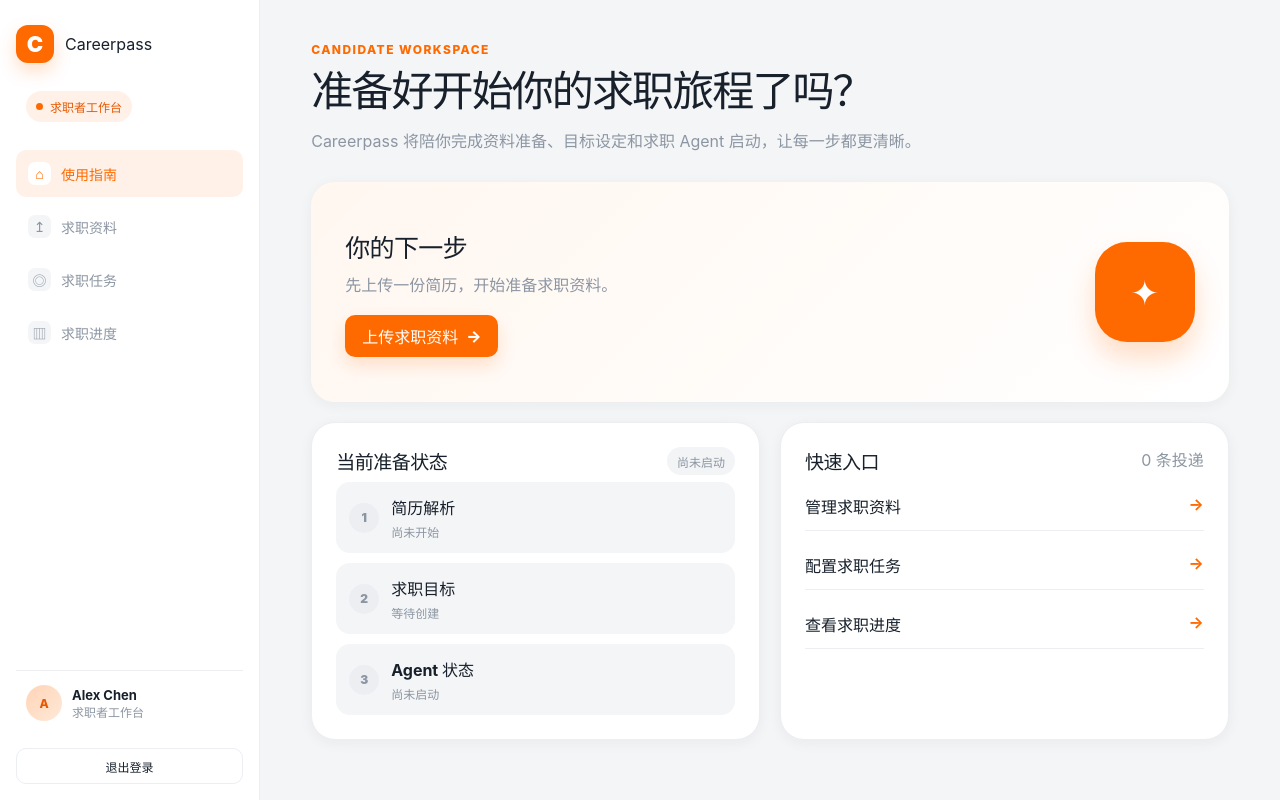
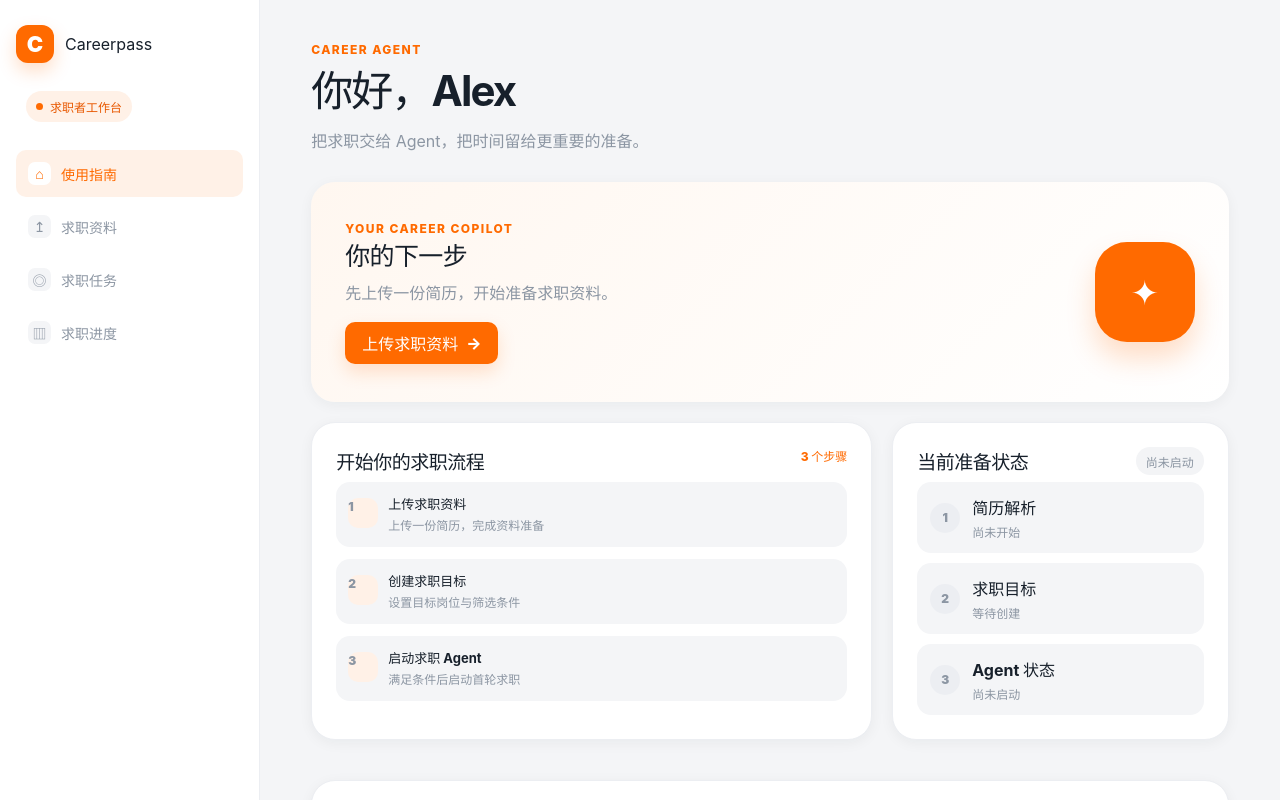
Before and after one commit to mingyuexinc/Careerpass, a React (Vite) app in the folder careerpass-frontend/: page /login in a window 1280 px wide. Both pictures are taken after typing "Sample", "Sample123" into the empty fields and a click on the button "登录". Shown: the top 800 px of the page. Built offline with nearby package versions, Linux system fonts and the light colour scheme.

Commit message:
fix(frontend): restore guide page layout

```diff
--- a/careerpass-frontend/src/pages/candidate/CandidateHomePage.tsx
+++ b/careerpass-frontend/src/pages/candidate/CandidateHomePage.tsx
@@ -3,24 +3,66 @@ import { PageHeader } from "../../components/PageHeader";
 import { LoadingState, StatusBadge } from "../../components/ui";
 import { agentStatusMeta, resumeStatusMeta } from "../../domain/mappings";
 import { useWorkspaceRefresh } from "../../features/workspace/useWorkspaceRefresh";
+import { useAuthStore } from "../../stores/auth-store";
 import { useWorkspaceStore } from "../../stores/workspace-store";
 
 export function CandidateHomePage() {
   useWorkspaceRefresh();
+  const user = useAuthStore((state) => state.user);
   const { initialized, resume, jobGoal, agentStatus, applications } = useWorkspaceStore(
     (state) => state,
   );
   if (!initialized) return <LoadingState />;
   const status = agentStatusMeta[agentStatus];
+  const firstName = user?.displayName.split(" ")[0] ?? "求职者";
+  const resumeParsed = resume?.parseStatus === "succeeded";
+  const agentStarted = agentStatus === "running" || agentStatus === "finished";
+  const nextStep =
+    agentStatus === "finished"
+      ? { to: "/candidate/progress", label: "查看求职进度" }
+      : resumeParsed
+        ? { to: "/candidate/job-goal", label: "进入求职任务" }
+        : { to: "/candidate/documents", label: "上传求职资料" };
+  const flowSteps = [
+    {
+      title: "上传求职资料",
+      description: resumeParsed
+        ? "简历解析成功，画像已就绪"
+        : resume?.parseStatus === "processing" || resume?.parseStatus === "uploading"
+          ? "简历正在解析，请稍候"
+          : resume?.parseStatus === "failed"
+            ? "简历解析未完成，请重新上传"
+            : "上传一份简历，完成资料准备",
+      done: resumeParsed,
+    },
+    {
+      title: "创建求职目标",
+      description: jobGoal ? "求职目标已创建" : "设置目标岗位与筛选条件",
+      done: Boolean(jobGoal),
+    },
+    {
+      title: "启动求职 Agent",
+      description:
+        agentStatus === "finished"
+          ? "目标 Offer 已达成，系统已结束本轮运行"
+          : agentStatus === "running"
+            ? "Agent 正在持续推进求职"
+            : agentStatus === "ready"
+              ? "启动条件已满足，可以启动 Agent"
+              : "满足条件后启动首轮求职",
+      done: agentStarted,
+    },
+  ];
   return (
     <div className="page-view">
       <PageHeader
-        eyebrow="CANDIDATE WORKSPACE"
-        title="准备好开始你的求职旅程了吗？"
-        description="Careerpass 将陪你完成资料准备、目标设定和求职 Agent 启动，让每一步都更清晰。"
+        eyebrow="CAREER AGENT"
+        title={`你好，${firstName}`}
+        description="把求职交给 Agent，把时间留给更重要的准备。"
       />
       <section className="hero-card">
         <div>
+          <div className="eyebrow">YOUR CAREER COPILOT</div>
           <h2>你的下一步</h2>
           <p>
             {agentStatus === "finished"
@@ -29,31 +71,43 @@ export function CandidateHomePage() {
                 ? "简历已准备好，可以创建求职目标。"
                 : "先上传一份简历，开始准备求职资料。"}
           </p>
-          <Link
-            className="button button-primary inline-button"
-            to={
-              resume?.parseStatus === "succeeded"
-                ? "/candidate/job-goal"
-                : "/candidate/documents"
-            }
-          >
-            {resume?.parseStatus === "succeeded" ? "进入求职任务" : "上传求职资料"}{" "}
-            <span>→</span>
+          <Link className="button button-primary inline-button" to={nextStep.to}>
+            {nextStep.label} <span>→</span>
           </Link>
         </div>
         <div className="hero-orb">✦</div>
       </section>
-      <section className="panel-grid">
+      <section className="two-col">
+        <article className="panel">
+          <div className="panel-heading">
+            <h2>开始你的求职流程</h2>
+            <span className="panel-heading-note">3 个步骤</span>
+          </div>
+          <div className="guide-step-list">
+            {flowSteps.map((step, index) => (
+              <div
+                className={`guide-step ${step.done ? "is-done" : ""}`}
+                key={step.title}
+              >
+                <span className="guide-step-marker">{step.done ? "✓" : index + 1}</span>
+                <div>
+                  <strong>{step.title}</strong>
+                  <span>{step.description}</span>
+                </div>
+              </div>
+            ))}
+          </div>
+        </article>
         <article className="panel">
           <div className="panel-heading">
             <h2>当前准备状态</h2>
             <StatusBadge tone={status.tone}>{status.label}</StatusBadge>
           </div>
           <div className="state-list">
-            <div className="state-row">
-              <span className="state-marker">
-                {resume?.parseStatus === "succeeded" ? "✓" : "1"}
-              </span>
+            <div
+              className={`state-row ${resumeParsed ? "done" : resume ? "active" : ""}`}
+            >
+              <span className="state-marker">{resumeParsed ? "✓" : "1"}</span>
               <div>
                 <strong>简历解析</strong>
                 <span>
@@ -61,16 +115,20 @@ export function CandidateHomePage() {
                 </span>
               </div>
             </div>
-            <div className="state-row">
+            <div
+              className={`state-row ${jobGoal ? "done" : resumeParsed ? "active" : ""}`}
+            >
               <span className="state-marker">{jobGoal ? "✓" : "2"}</span>
               <div>
                 <strong>求职目标</strong>
                 <span>{jobGoal ? "已创建" : "等待创建"}</span>
               </div>
             </div>
-            <div className="state-row">
+            <div
+              className={`state-row ${agentStatus === "finished" ? "done" : agentStarted || agentStatus === "ready" ? "active" : ""}`}
+            >
               <span className="state-marker">
-                {agentStatus === "finished" ? "✓" : "3"}
+                {agentStatus === "finished" ? "✓" : agentStatus === "running" ? "…" : "3"}
               </span>
               <div>
                 <strong>Agent 状态</strong>
@@ -79,23 +137,17 @@ export function CandidateHomePage() {
             </div>
           </div>
         </article>
-        <article className="panel">
-          <div className="panel-heading">
-            <h2>快速入口</h2>
-            <span className="muted-text">{applications.length} 条投递</span>
-          </div>
-          <div className="quick-links">
-            <Link to="/candidate/documents">
-              管理求职资料 <span>→</span>
-            </Link>
-            <Link to="/candidate/job-goal">
-              配置求职任务 <span>→</span>
-            </Link>
-            <Link to="/candidate/progress">
-              查看求职进度 <span>→</span>
-            </Link>
-          </div>
-        </article>
+      </section>
+      <section className="panel guide-summary">
+        <div className="panel-heading">
+          <h2>产品流程说明</h2>
+          <span className="panel-heading-note">Careerpass</span>
+        </div>
+        <p className="page-subtitle">
+          本页面展示从资料准备、求职目标创建到 Agent
+          推进求职进度的完整流程。岗位匹配结果和投递数据将在求职进度页面中展示。
+        </p>
+        <span className="muted-text">当前已有 {applications.length} 条投递记录。</span>
       </section>
     </div>
   );
--- a/careerpass-frontend/src/pages/hr/HrHomePage.tsx
+++ b/careerpass-frontend/src/pages/hr/HrHomePage.tsx
@@ -2,23 +2,53 @@ import { Link } from "react-router-dom";
 import { PageHeader } from "../../components/PageHeader";
 import { LoadingState, StatusBadge } from "../../components/ui";
 import { useWorkspaceRefresh } from "../../features/workspace/useWorkspaceRefresh";
+import { useAuthStore } from "../../stores/auth-store";
 import { useWorkspaceStore } from "../../stores/workspace-store";
 
 export function HrHomePage() {
   useWorkspaceRefresh();
+  const user = useAuthStore((state) => state.user);
   const { initialized, currentJob, applications, conversations } = useWorkspaceStore(
     (state) => state,
   );
   if (!initialized) return <LoadingState />;
+  const firstName = user?.displayName.split(" ")[0] ?? "HR";
+  const hasConversations = conversations.length > 0;
+  const hasApplications = applications.length > 0;
+  const processStarted = hasConversations || hasApplications;
+  const flowSteps = [
+    {
+      title: "上传岗位 JD",
+      description: currentJob
+        ? "岗位信息已准备，可以查看岗位摘要"
+        : "准备供求职者 Agent 匹配的岗位信息",
+      done: Boolean(currentJob),
+    },
+    {
+      title: "参与岗位沟通",
+      description: hasConversations
+        ? "已有沟通记录，可以继续交流"
+        : "求职者 Agent 发起沟通后进行交流",
+      done: hasConversations,
+    },
+    {
+      title: "更新投递进度",
+      description: hasApplications
+        ? "根据实际情况推进指定投递记录"
+        : "沟通开始后可查看并更新",
+      done: hasApplications,
+    },
+  ];
   return (
     <div className="page-view">
       <PageHeader
-        eyebrow="HR WORKSPACE"
-        title="欢迎使用 HR 工作台"
-        description="从岗位准备到候选人沟通，在一个工作台中完成招聘协作。"
+        eyebrow="CAREER AGENT"
+        title={`你好，${firstName}`}
+        description="通过 Careerpass，清晰了解岗位沟通与投递进度。"
       />
       <section className="hero-card">
         <div>
+          <div className="eyebrow">HR WORKSPACE</div>
           <h2>{currentJob ? "岗位已经准备就绪" : "先准备一个岗位 JD"}</h2>
           <p>
             {currentJob
@@ -34,57 +64,73 @@ export function HrHomePage() {
         </div>
         <div className="hero-orb">⌁</div>
       </section>
-      <section className="panel-grid">
+      <section className="two-col">
+        <article className="panel">
+          <div className="panel-heading">
+            <h2>HR 标准流程</h2>
+            <span className="panel-heading-note">3 个步骤</span>
+          </div>
+          <div className="guide-step-list">
+            {flowSteps.map((step, index) => (
+              <div
+                className={`guide-step ${step.done ? "is-done" : ""}`}
+                key={step.title}
+              >
+                <span className="guide-step-marker">{step.done ? "✓" : index + 1}</span>
+                <div>
+                  <strong>{step.title}</strong>
+                  <span>{step.description}</span>
+                </div>
+              </div>
+            ))}
+          </div>
+        </article>
         <article className="panel">
           <div className="panel-heading">
             <h2>当前准备状态</h2>
-            <StatusBadge tone={currentJob ? "success" : "neutral"}>
-              {currentJob ? "已准备" : "待完成"}
+            <StatusBadge tone={processStarted ? "info" : "neutral"}>
+              {processStarted ? "进行中" : "待完成"}
             </StatusBadge>
           </div>
           <div className="state-list">
-            <div className="state-row">
+            <div className={`state-row ${currentJob ? "done" : "active"}`}>
               <span className="state-marker">{currentJob ? "✓" : "1"}</span>
               <div>
                 <strong>岗位 JD</strong>
                 <span>{currentJob ? "已准备岗位数据" : "尚未上传"}</span>
               </div>
             </div>
-            <div className="state-row">
-              <span className="state-marker">{conversations.length ? "✓" : "2"}</span>
+            <div
+              className={`state-row ${hasConversations ? "done" : currentJob ? "active" : ""}`}
+            >
+              <span className="state-marker">{hasConversations ? "✓" : "2"}</span>
               <div>
                 <strong>求职者 Agent 沟通</strong>
-                <span>
-                  {conversations.length ? "已有沟通记录" : "等待求职者启动 Agent"}
-                </span>
+                <span>{hasConversations ? "已有沟通记录" : "等待求职者启动 Agent"}</span>
               </div>
             </div>
-            <div className="state-row">
-              <span className="state-marker">{applications.length ? "✓" : "3"}</span>
+            <div
+              className={`state-row ${hasApplications ? "done" : hasConversations ? "active" : ""}`}
+            >
+              <span className="state-marker">{hasApplications ? "✓" : "3"}</span>
               <div>
                 <strong>投递进度更新</strong>
-                <span>{applications.length ? "可以查看并更新" : "沟通开始后可用"}</span>
+                <span>{hasApplications ? "可以查看并更新" : "沟通开始后可用"}</span>
               </div>
             </div>
           </div>
         </article>
-        <article className="panel">
-          <div className="panel-heading">
-            <h2>快速入口</h2>
-            <span className="muted-text">{applications.length} 条投递</span>
-          </div>
-          <div className="quick-links">
-            <Link to="/hr/jobs">
-              管理岗位 JD <span>→</span>
-            </Link>
-            <Link to="/hr/conversations">
-              查看求职沟通 <span>→</span>
-            </Link>
-            <Link to="/hr/applications">
-              更新投递进度 <span>→</span>
-            </Link>
-          </div>
-        </article>
+      </section>
+      <section className="panel guide-summary">
+        <div className="panel-heading">
+          <h2>产品流程说明</h2>
+          <span className="panel-heading-note">Careerpass</span>
+        </div>
+        <p className="page-subtitle">
+          本页面展示 HR 从岗位信息准备、候选人 Agent
+          沟通到投递进度更新的完整流程。具体岗位和投递数据将在对应功能页面中展示。
+        </p>
+        <span className="muted-text">当前已有 {applications.length} 条投递记录。</span>
       </section>
     </div>
   );
--- a/careerpass-frontend/src/styles/globals.css
+++ b/careerpass-frontend/src/styles/globals.css
@@ -407,10 +407,14 @@ select:focus {
   box-shadow: 0 16px 28px rgba(255, 106, 0, 0.22);
 }
 .panel-grid,
-.upload-grid {
+.upload-grid,
+.two-col {
   display: grid;
   grid-template-columns: repeat(2, minmax(0, 1fr));
   gap: 20px;
+}
+.two-col {
+  grid-template-columns: 1.25fr 0.75fr;
 }
 .panel {
   margin-bottom: 20px;
@@ -430,6 +434,11 @@ select:focus {
 }
 .panel-heading p {
   margin-bottom: 0;
+}
+.panel-heading-note {
+  color: var(--color-brand);
+  font-size: 12px;
+  font-weight: 800;
 }
 .state-list,
 .condition-list,
@@ -466,6 +475,55 @@ select:focus {
   color: var(--color-muted);
   font-size: 12px;
   font-weight: 900;
+}
+.state-row.done .state-marker {
+  background: var(--color-success-soft);
+  color: var(--color-success);
+}
+.state-row.active .state-marker {
+  background: var(--color-brand-soft);
+  color: var(--color-brand);
+}
+.guide-step-list {
+  display: grid;
+  gap: 12px;
+}
+.guide-step {
+  display: flex;
+  align-items: flex-start;
+  gap: 10px;
+  padding: 12px;
+  border-radius: 14px;
+  background: var(--color-bg);
+}
+.guide-step-marker {
+  display: grid;
+  width: 30px;
+  height: 30px;
+  flex: 0 0 auto;
+  place-items: center;
+  border-radius: 10px;
+  background: var(--color-brand-soft);
+  color: var(--color-brand);
+  font-weight: 900;
+}
+.guide-step.is-done .guide-step-marker {
+  background: var(--color-success-soft);
+  color: var(--color-success);
+}
+.guide-step strong {
+  display: block;
+  font-size: 13px;
+}
+.guide-step span {
+  display: block;
+  margin-top: 4px;
+  color: var(--color-muted);
+  font-size: 12px;
+  line-height: 1.5;
+}
+.guide-summary {
+  margin-top: 20px;
 }
 .quick-links a {
   display: flex;
@@ -1054,7 +1112,8 @@ select:focus {
     display: inline-flex;
   }
   .panel-grid,
-  .upload-grid {
+  .upload-grid,
+  .two-col {
     grid-template-columns: 1fr;
   }
   .metric-grid {
```
